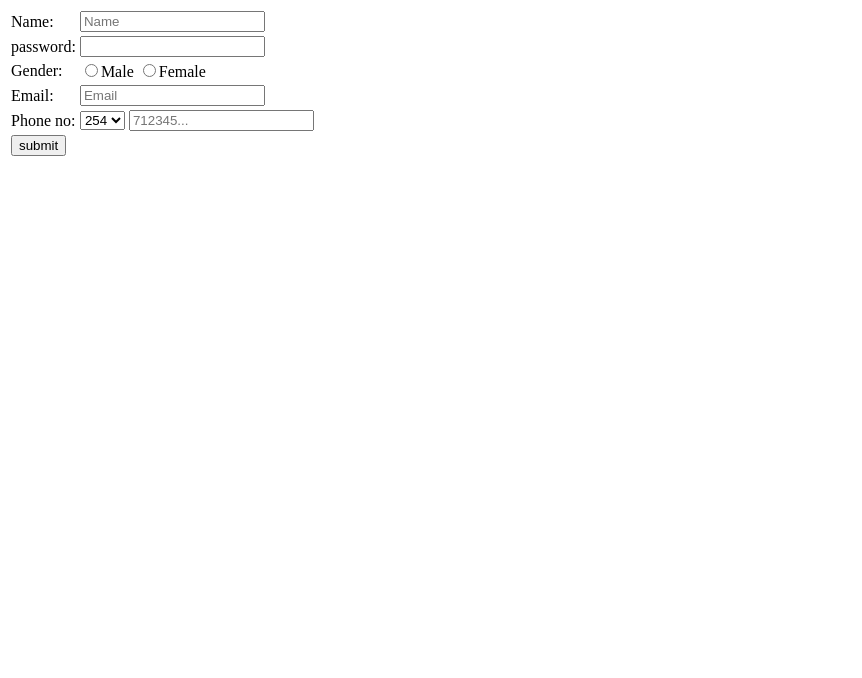
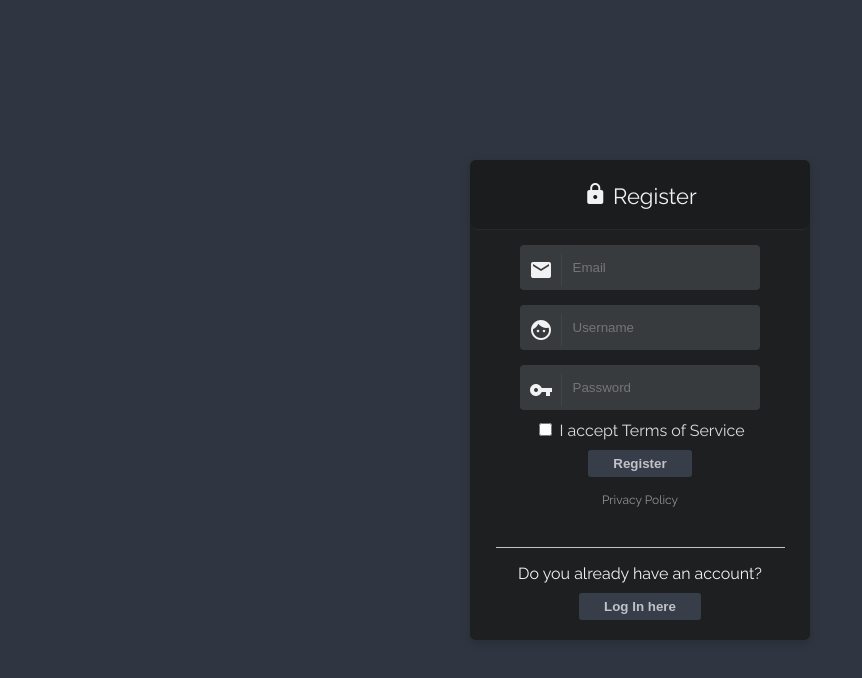
Before and after one commit to everest-code/church-seat-set, a plain HTML site: page registration.html in a window 1280 px wide. Shown: the whole page, without its empty margins (0-862 px from the left). Drawn offline with Linux system fonts and the light colour scheme.

Commit message:
added new files

```diff
--- /dev/null
+++ b/assets/css/login-reg.css
@@ -0,0 +1,191 @@
+@import url("https://fonts.googleapis.com/css?family=Raleway");
+body {
+  margin: 0;
+  padding: 0;
+  font-family: "Raleway", sans-serif;
+  color: #f2f2f2;
+}
+
+#container-login {
+  /* background-color: #1d1f20; */
+  background-image: url("nature.jpg");
+  position: relative;
+  top: 20%;
+  margin: auto;
+  width: 340px;
+  height: 445px;
+  border-radius: 0.35em;
+  box-shadow: 0 3px 10px 0 rgba(0, 0, 0, 0.2);
+  text-align: center;
+}
+
+#container-register {
+  background-color: #1d1f20;
+  position: relative;
+  top: 20%;
+  margin: auto;
+  width: 340px;
+  height: 480px;
+  border-radius: 0.35em;
+  box-shadow: 0 3px 10px 0 rgba(0, 0, 0, 0.2);
+  text-align: center;
+}
+
+#title {
+  position: relative;
+  background-color: #1a1c1d;
+  width: 100%;
+  padding: 20px 0px;
+  border-radius: 0.35em;
+  font-size: 22px;
+  border-bottom: 1px solid rgba(255, 255, 255, 0.05);
+}
+
+.lock {
+  position: relative;
+  top: 2px;
+}
+
+.input {
+  margin: auto;
+  width: 240px;
+  border-radius: 4px;
+  background-color: #373b3d;
+  padding: 8px 0px;
+  margin-top: 15px;
+}
+
+.input-addon {
+  float: left;
+  background-color: #373b3d;
+  border: 1px solid #373b3d;
+  padding: 4px 8px;
+  border-right: 1px solid rgba(255, 255, 255, 0.05);
+}
+
+input[type="checkbox"] {
+  cursor: pointer;
+}
+
+input[type="text"] {
+  color: #949494;
+  margin: 0;
+  background-color: #373b3d;
+  border: 1px solid #373b3d;
+  padding: 6px 0px;
+  border-radius: 3px;
+}
+
+input[type="text"]:focus {
+  border: 1px solid #373b3d;
+}
+
+input[type="password"] {
+  color: #949494;
+  margin: 0;
+  background-color: #373b3d;
+  border: 1px solid #373b3d;
+  padding: 6px 0px;
+  border-radius: 3px;
+}
+
+input[type="password"]:focus {
+  border: 1px solid #373b3d;
+}
+
+input[type="email"] {
+  color: #949494;
+  margin: 0;
+  background-color: #373b3d;
+  border: 1px solid #373b3d;
+  padding: 6px 0px;
+  border-radius: 3px;
+}
+
+input[type="email"]:focus {
+  border: 1px solid #373b3d;
+}
+
+.forgot-password {
+  position: relative;
+  bottom: 0%;
+}
+
+.forgot-password a:link {
+  color: #c1c3c6;
+  text-decoration: none;
+}
+
+.forgot-password a:visited {
+  color: #c1c3c6;
+  text-decoration: none;
+}
+
+.forgot-password a:hover {
+  color: #fff;
+  transition: color 1s;
+}
+
+.privacy {
+  margin-top: 5px;
+  position: relative;
+  font-size: 12px;
+  bottom: 0%;
+}
+
+.privacy a:link {
+  color: #949494;
+  text-decoration: none;
+}
+
+.privacy a:visited {
+  color: #949494;
+  text-decoration: none;
+}
+
+.privacy a:hover {
+  color: #c1c3c6;
+  transition: color 1s;
+}
+
+*:focus {
+  outline: none;
+}
+
+.remember-me {
+  margin: 10px 0;
+}
+
+input[type="submit"] {
+  padding: 6px 25px;
+  background: #373e4a;
+  color: #c1c3c6;
+  font-weight: bold;
+  border: 0 none;
+  cursor: pointer;
+  border-radius: 3px;
+}
+
+.register {
+  margin: auto;
+  padding: 16px 0;
+  text-align: center;
+  margin-top: 40px;
+  width: 85%;
+  border-top: 1px solid #c1c3c6;
+}
+
+.clearfix {
+  clear: both;
+}
+
+#register-link {
+  margin-top: 10px;
+  padding: 6px 25px;
+  background: #373e4a;
+  color: #c1c3c6;
+  font-weight: bold;
+  border: 0 none;
+  cursor: pointer;
+  border-radius: 3px;
+}
--- a/registration.html
+++ b/registration.html
@@ -1,68 +1,89 @@
-<!DOCTYPE html>
-<html lang="en">
+<html>
   <head>
-    <meta charset="UTF-8">
-    <meta name="viewport" content="width=device-width, initial-scale=1.0">
-    <title>Registration Form</title>
+    <meta charset="UTF-8" />
+    <title>Register</title>
+    <meta name="description" content="Login - Register Template" />
+    <meta name="author" content="Lorenzo Angelino aka MrLolok" />
+    <meta name="viewport" content="width=device-width, initial-scale=1.0" />
+    <link rel="stylesheet" href="assets\css\login-reg.css" />
+    <link
+      href="https://fonts.googleapis.com/icon?family=Material+Icons"
+      rel="stylesheet"
+    />
+    <style>
+      body {
+        background-color: #303641;
+      }
+    </style>
   </head>
+
   <body>
+    <div id="container-register">
+      <div id="title"><i class="material-icons lock">lock</i> Register</div>
+
       <form>
-        <table>
-            <tr>
-                <td>
-                    Name:
-                </td>
-                <td>
-                    <input type ="text" placeholder="Name" name="">
-                </td>
-                <tr>
-                    <td>
-                        password:
-                    </td>
-                    <td>
-                        <input type ="password" placholder="password" name="">
-                    </td>
-                </tr>
-                <tr>
-                    <td>
-                        Gender:
-                    </td>
-                    <td>
-                        <input type="radio" name="Gender">Male
-                        <input type="radio" name="Gender">Female
-                    </td>
-                </tr>
-                <tr>
-                    <td>
-                        Email:
-                    </td>
-                    <td>
-                        <input type ="mail" placeholder="Email"  name="">
-                    </td>
-                </tr>
-                <tr>
-                    <td>
-                        Phone no:
-                    </td>
-                    <td>
-                        <select>
-                            <option>254</option>
-                            <option>255</option>
-                            <option>256</option>
-                            <option>257</option>
-                            <option>258</option>
-                            <option>259</option>
-                        </select>
-                        <input type="phone" placeholder="712345..." name="">
-                    </td>
-                </tr>
-                <tr>
-                    <td>
-                        <input type="submit" value="submit" name="">
-                    </td>
-                </tr>
-            </tr>
-        </table>
+        <div class="input">
+          <div class="input-addon">
+            <i class="material-icons">email</i>
+          </div>
+          <input
+            id="email"
+            placeholder="Email"
+            type="email"
+            required
+            class="validate"
+            autocomplete="off"
+          />
+        </div>
+
+        <div class="clearfix"></div>
+
+        <div class="input">
+          <div class="input-addon">
+            <i class="material-icons">face</i>
+          </div>
+          <input
+            id="username"
+            placeholder="Username"
+            type="text"
+            required
+            class="validate"
+            autocomplete="off"
+          />
+        </div>
+
+        <div class="clearfix"></div>
+
+        <div class="input">
+          <div class="input-addon">
+            <i class="material-icons">vpn_key</i>
+          </div>
+          <input
+            id="password"
+            placeholder="Password"
+            type="password"
+            required
+            class="validate"
+            autocomplete="off"
+          />
+        </div>
+
+        <div class="remember-me">
+          <input type="checkbox" />
+          <span style="color: #ddd;">I accept Terms of Service</span>
+        </div>
+
+        <input type="submit" value="Register" />
       </form>
+
+      <div class="privacy">
+        <a href="#">Privacy Policy</a>
+      </div>
+
+      <div class="register">
+        Do you already have an account?
+        <a href="login.html"><button id="register-link">Log In here</button></a>
+      </div>
+    </div>
   </body>
 </html>
```
Also changed, not shown: index.html (+1 -1 lines), login.html (+69 -22 lines), nature.jpg (added). Lines whose indentation alone changed are shown as unchanged.
